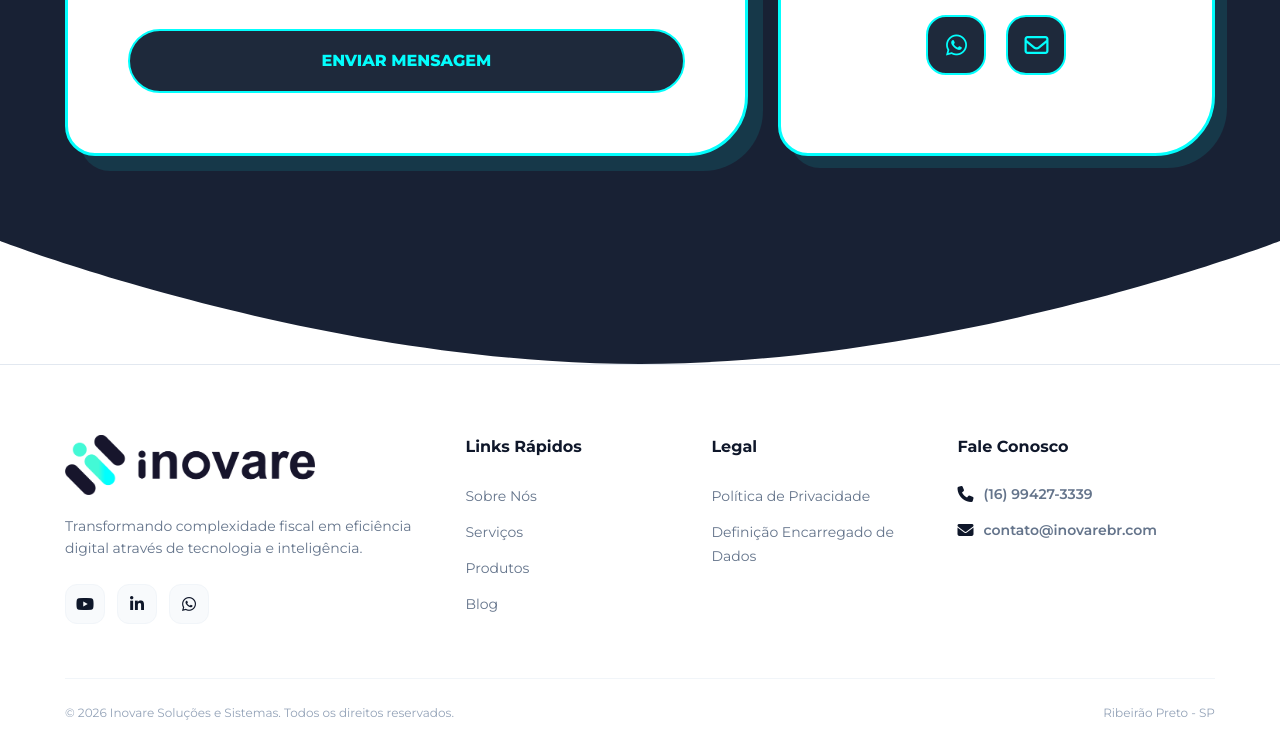
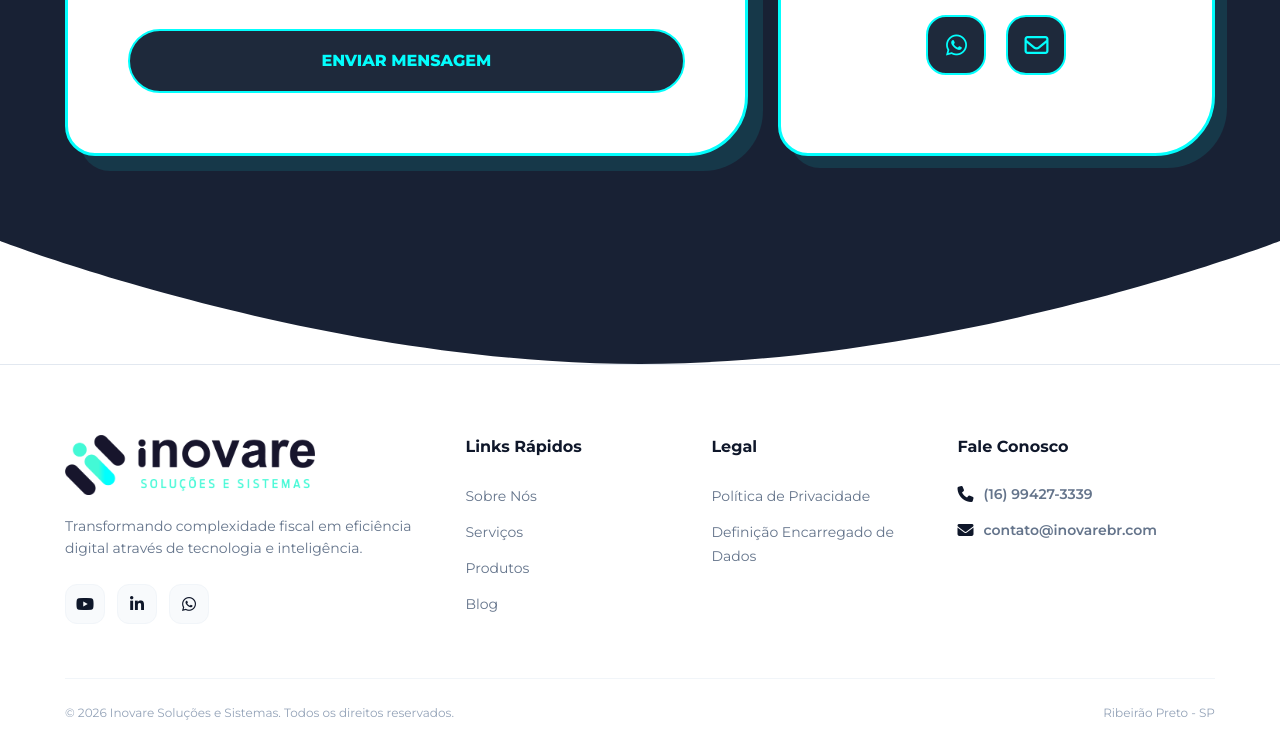
Before and after one commit to inovarebr/website, a plain HTML site: page site_inovare/index.html in a window 1280 px wide. Shown: the part 3703-4459 px from the top of the page. Drawn offline with nearby package versions, Linux system fonts and the light colour scheme.

Commit message:
Mudança logotipo footer

```diff
--- a/site_inovare/index.html
+++ b/site_inovare/index.html
@@ -614,7 +614,7 @@
 
             <div class="s-footer__col">
                 <div class="s-footer__logo">
-                <img src="./img/logo_inovare.png" alt="Inovare Soluções e Sistemas"
+                <img src="./img/logo_inovare_2.png" alt="Inovare Soluções e Sistemas"
                 width="250">
                 </div>
 
```
Also changed, not shown: site_inovare/img/logo_inovare_2.png (added).
